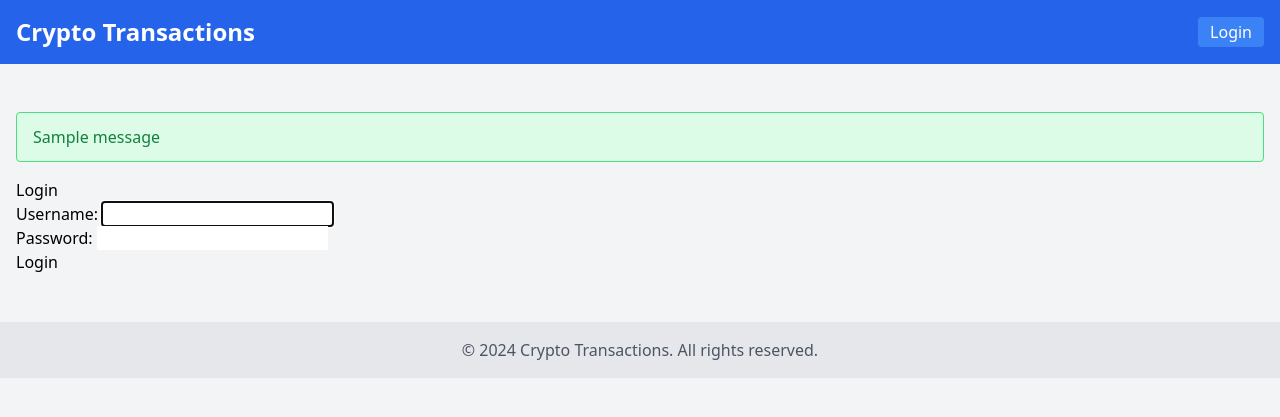
After one commit to danielkamenetsky/ContactManager, a Django app: page /accounts/login/ in a window 1280 px wide. The commit adds this page. Shown: the top 417 px of the page. Run offline with Django 5.2, Linux system fonts and the light colour scheme; tables that the repository leaves empty hold one stand-in row (values such as "Sample post"); one stand-in notice (Sample message) is shown; some libraries are stand-ins or nearby versions.

Commit message:
Implement user authentication and per-user transactions

```diff
--- a/transaction_tracker/settings.py
+++ b/transaction_tracker/settings.py
@@ -151,3 +151,7 @@ STATICFILES_STORAGE = "whitenoise.storage.CompressedManifestStaticFilesStorage"
 # https://docs.djangoproject.com/en/5.1/ref/settings/#default-auto-field
 
 DEFAULT_AUTO_FIELD = 'django.db.models.BigAutoField'
+
+LOGIN_REDIRECT_URL = '/'  # Redirect to home page after login
+LOGOUT_REDIRECT_URL = '/'  # Redirect to home page after logout
+LOGIN_URL = '/accounts/login/'  # Where to redirect if a login is required
--- a/transaction_tracker/urls.py
+++ b/transaction_tracker/urls.py
@@ -1,11 +1,13 @@
 from django.contrib import admin
 from django.urls import path, include
-from transactions import views
+from django.contrib.auth import views as auth_views
 
 # This file routes HTTP requests to the appropriate views, which then return templates or handle form submissions.
 urlpatterns = [
     path('admin/', admin.site.urls),
     #path('', views.home, name='home'),
     path('', include('transactions.urls')),
+    path('accounts/login/', auth_views.LoginView.as_view(), name='login'),
+    path('accounts/logout/', auth_views.LogoutView.as_view(), name='logout'),
 
 ]
--- a/transactions/templates/base.html
+++ b/transactions/templates/base.html
@@ -9,26 +9,41 @@
   <body class="bg-gray-100 font-sans">
     <nav class="bg-blue-600 p-4 text-white">
       <div class="container mx-auto flex justify-between items-center">
-        <a href="{% url 'home' %}" class="text-2xl font-bold"
-          >Crypto Transactions</a
-        >
-        <ul class="flex space-x-4">
-          <li>
-            <a href="{% url 'transaction_list' %}" class="hover:text-blue-200"
-              >Transactions</a
-            >
-          </li>
-          <li>
-            <a href="{% url 'add_transaction' %}" class="hover:text-blue-200"
-              >Add Transaction</a
-            >
-          </li>
+        <a href="{% url 'home' %}" class="text-2xl font-bold">Crypto Transactions</a>
+        <ul class="flex space-x-4 items-center">
+          {% if user.is_authenticated %}
+            <li>
+              <a href="{% url 'transaction_list' %}" class="hover:text-blue-200">Transactions</a>
+            </li>
+            <li>
+              <a href="{% url 'add_transaction' %}" class="hover:text-blue-200">Add Transaction</a>
+            </li>
+            <li>
+              <span class="text-blue-200">Welcome, {{ user.username }}</span>
+            </li>
+            <li>
+              <a href="{% url 'logout' %}" class="bg-blue-500 hover:bg-blue-400 px-3 py-1 rounded">Logout</a>
+            </li>
+          {% else %}
+            <li>
+              <a href="{% url 'login' %}" class="bg-blue-500 hover:bg-blue-400 px-3 py-1 rounded">Login</a>
+            </li>
+          {% endif %}
         </ul>
       </div>
     </nav>
 
     <main class="container mx-auto mt-8 p-4">
-      {% block content %} {% endblock %}
+      {% if messages %}
+        <div class="messages mb-4">
+          {% for message in messages %}
+            <div class="bg-{% if message.tags == 'success' %}green{% else %}yellow{% endif %}-100 border border-{% if message.tags == 'success' %}green{% else %}yellow{% endif %}-400 text-{% if message.tags == 'success' %}green{% else %}yellow{% endif %}-700 px-4 py-3 rounded relative" role="alert">
+              <span class="block sm:inline">{{ message }}</span>
+            </div>
+          {% endfor %}
+        </div>
+      {% endif %}
+      {% block content %}{% endblock %}
     </main>
 
     <footer class="bg-gray-200 p-4 mt-8">
--- /dev/null
+++ b/transactions/templates/registration/login.html
@@ -0,0 +1,10 @@
+{% extends 'base.html' %}
+
+{% block content %}
+<h2>Login</h2>
+<form method="post">
+    {% csrf_token %}
+    {{ form.as_p }}
+    <button type="submit">Login</button>
+</form>
+{% endblock %}
```
Also changed, not shown: transactions/models.py (+5 -3 lines), transactions/views.py (+14 -10 lines).
